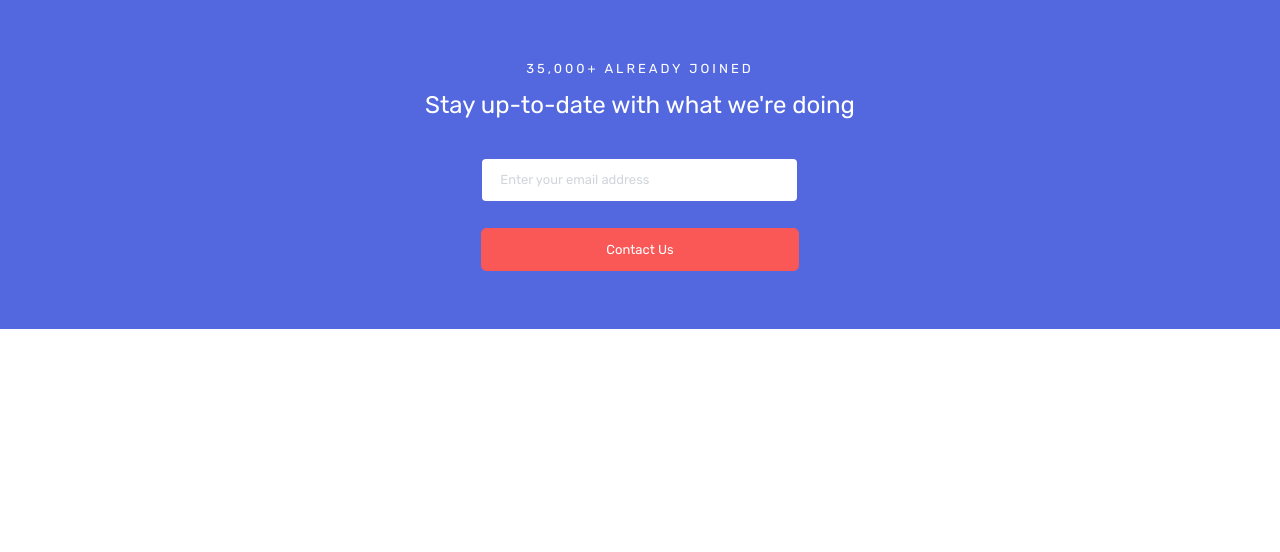
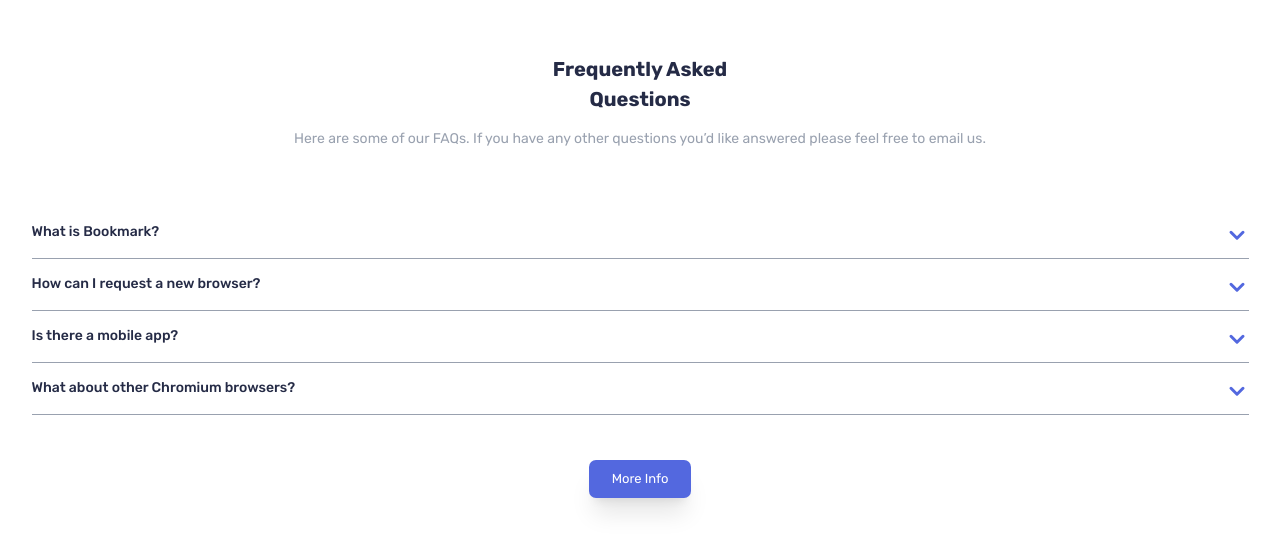
Before and after one commit to K1dou/front-end-challenges-II-, a React (Vite) app in the folder bookmark-landing-page/: page / in a window 1280 px wide. Shown: the top 552 px of the page. Built offline with nearby package versions, Linux system fonts and the light colour scheme.

Commit message:
created component AskedQuestions

```diff
--- a/bookmark-landing-page/src/App.tsx
+++ b/bookmark-landing-page/src/App.tsx
@@ -6,6 +6,7 @@
 import React from 'react';
 import InputEmail from './components/FormEmail';
 import FormEmail from './components/FormEmail';
+import AskedQuestion from './components/AskedQuestions';
 function App() {
 
 
@@ -13,18 +14,12 @@
   return (
         <>
 
-        <FormEmail/>
+        <AskedQuestion/>
 
         </>
        )
 
-{/*
-        {data.map((item, i) => {
-                return (
-                    <AccordionMain key={i} title={item.question ?? ''} content={item.answer ?? ''} />
-            )
-          })}
-    */}
+
 
 
 
@@ -98,8 +93,7 @@
 
   // Frequently Asked Questions
 
-  // Here are some of our FAQs. If you have any other questions you’d like
-  // answered please feel free to email us.
+
 
   // <!-- Question 1 -->
   // What is Bookmark?
--- a/bookmark-landing-page/src/components/AccordionMain.tsx
+++ b/bookmark-landing-page/src/components/AccordionMain.tsx
@@ -21,7 +21,7 @@
                 <AccordionTrigger className="text-Blue-950 text-[14px]">
                     {title}
                 </AccordionTrigger>
-                <AccordionContent className="text-gray-500 text-sm">
+                <AccordionContent className="text-gray-500 text-[14px]  leading-[30px]">
                     {content}
                 </AccordionContent>
                 <div className="h-px bg-gray-400 my-2 w-full" />
--- /dev/null
+++ b/bookmark-landing-page/src/components/AskedQuestions.tsx
@@ -0,0 +1,34 @@
+import Container from "./Container";
+import { data } from "../data/dataAccordion";
+import AccordionMain from "./AccordionMain";
+
+export default function AskedQuestion() {
+
+
+
+
+    return (
+        <Container className="bg-white pt-12 flex flex-col items-center pb-13">
+
+            <div className="px-[31px] mb-15 ">
+
+                <h1 className="text-center font-bold text-Blue-950 text-[20px]  ">Frequently Asked <br />  Questions</h1>
+
+                <p className="mt-3 text-center text-gray-400 text-[14px] text-pretty ">Here are some of our FAQs. If you have any other questions you’d like
+                    answered please feel free to email us.</p>
+            </div>
+
+
+
+            {data.map((item, i) => {
+                return (
+                    <AccordionMain key={i} title={item.question ?? ''} content={item.answer ?? ''} />
+                )
+            })}
+
+
+            <button className=" bg-Blue-600 mt-8 text-white px-5 py-2 shadow-xl rounded-[7px] text-[13px]">More Info</button>
+        </Container>
+
+    )
+}
```
